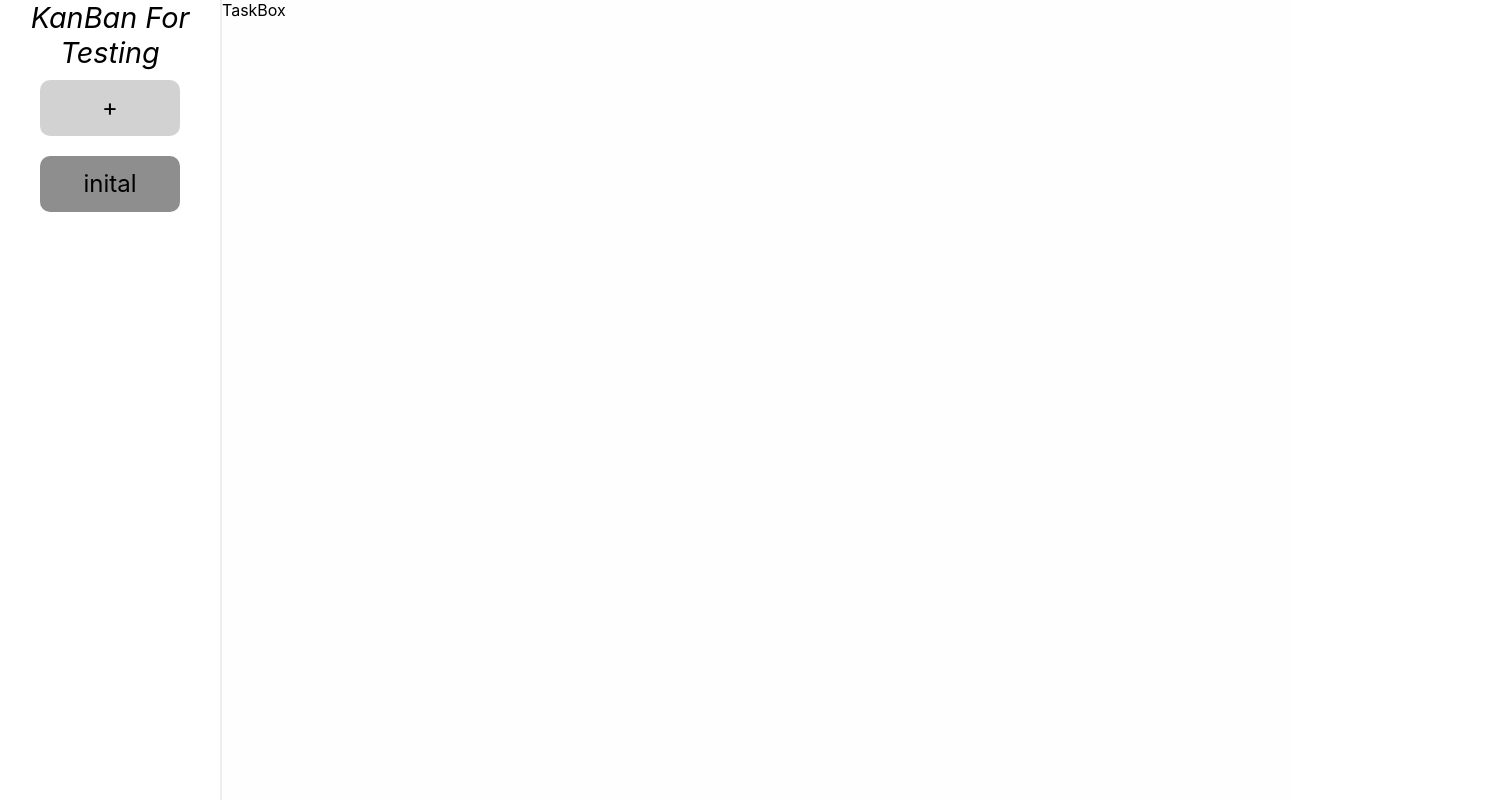
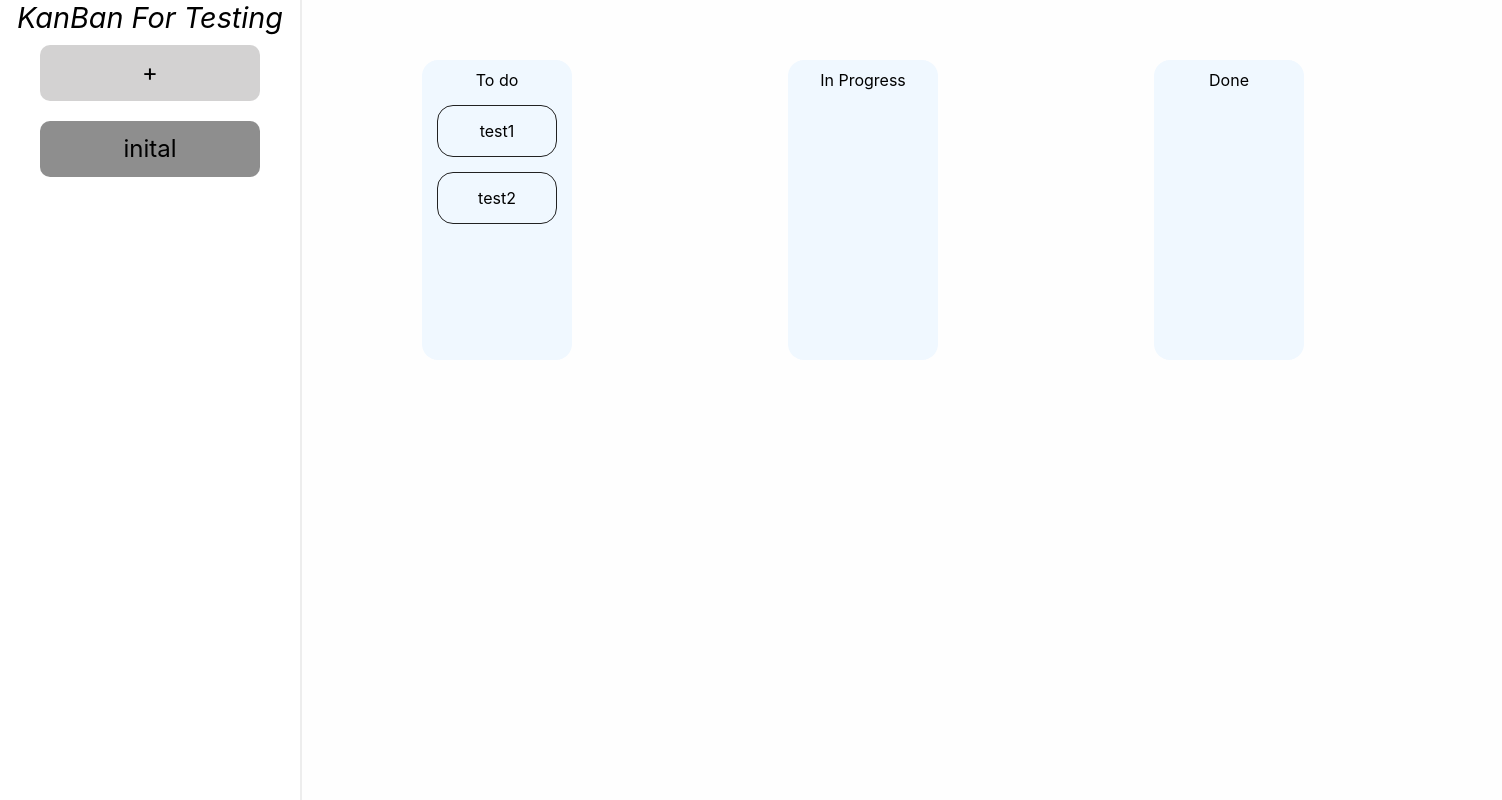
Before and after one commit to rmit-s3712674-Sijie-Shi/KanBan-copy, a React (Create React App) app: page / in a window 1280 px wide. Shown: the top 800 px of the page, 1502 px wide, since content can reach past the window. Built offline with nearby package versions, Linux system fonts and the light colour scheme.

Commit message:
adding task card to task columns

```diff
--- a/src/App.css
+++ b/src/App.css
@@ -4,14 +4,15 @@
 
 .left-panel {
   flex-shrink: 1;
-  min-width: 220px;
+  min-width: 300px;
   text-align: center;
   width: 300px;
   height: 100vh;
   border-right: 2px solid #ededed;
 }
+
 .task-box {
   flex: 1;
-  min-width: 1070px;
+  min-width: 1200px;
   background-color: #fefefe;
 }
--- a/src/App.js
+++ b/src/App.js
@@ -7,9 +7,9 @@ function App() {
   const initValue = useMemo(() => [
     {
       title: "inital",
-      todo: [],
-      doing:[],
-      done:[]
+      todo: ["test1", "test2"],
+      doing:["test3"],
+      done:["test5"]
     },
   ], [])
 
--- a/src/components/leftpanel/leftpanel.js
+++ b/src/components/leftpanel/leftpanel.js
@@ -36,8 +36,8 @@ const LeftPanel = ({ events, setEvents, currentEvent, setCurrentEvent }) => {
                 </div>
 
                 <div className={styles.eventList}>
-                    {events.map((value) => (
-                        <div className={`${styles.event} ${value.title === currentEvent.title ? styles.selected : ''}`} onClick={() => setCurrentEvent(value)}>{value.title}</div>
+                    {events.map((value, i) => (
+                        <div key={i} className={`${styles.event} ${value.title === currentEvent.title ? styles.selected : ''}`} onClick={() => setCurrentEvent(value)}>{value.title}</div>
                     ))}
                 </div>
             </div>
--- a/src/components/taskbox/taskbox.js
+++ b/src/components/taskbox/taskbox.js
@@ -1,10 +1,36 @@
 import React from "react";
-import {style} from "./taskbox.module.css"
+import styles from "./taskbox.module.css"
+import TaskCard from "../tastcard/taskcard";
 
-const TaskBox = ({events, setEvents, currentEvent, setCurrentEvent}) => {
-    return(
+
+
+let status = {
+    todo: "todo",
+    doing: "doing",
+    done: "done"
+}
+const TaskBox = ({ events, setEvents, currentEvent, setCurrentEvent }) => {
+    console.log(currentEvent)
+    return (
         <>
-        <div className="task-box">TaskBox</div></>
+            <div className={`task-box `}>
+                <div className={styles.container}>
+                    <div className={styles.column}>
+                    <div className={styles.title}>To do </div>
+                    {currentEvent.todo.map((value, i) => (
+                        <TaskCard task={value} status={status.todo} key={i}></TaskCard>
+                    ))}
+                    </div>
+                    <div className={styles.column}>
+                       <div className={styles.title}>In Progress</div>
+                    </div>
+                    <div className={styles.column}>
+                    <div className={styles.title}> Done</div>
+                    </div>
+                </div>
+
+            </div>
+        </>
     )
 }
 
--- a/src/components/taskbox/taskbox.module.css
+++ b/src/components/taskbox/taskbox.module.css
@@ -0,0 +1,20 @@
+.container {
+    display: flex;
+    gap: 20%;
+    padding-left: 10%;
+    padding-top: 5%;
+}
+
+.title {
+    padding-top: 10px;
+}
+
+.column{
+    background-color: aliceblue;
+    min-width: 150px;
+    min-height: 300px;
+    align-items: center;
+    text-align: center;
+    border-radius: 1rem;
+
+}
--- /dev/null
+++ b/src/components/tastcard/taskcard.js
@@ -0,0 +1,17 @@
+import React from "react";
+import styles from "./taskcard.module.css";
+
+const TaskCard = ({task, status, key}) => {
+    console.log(key)
+    return (
+        <>
+            <div key={key} className={styles.cardContainer}>
+                <div className={styles.taskTitle}>
+                    {task}
+                </div>
+            </div>
+        </>
+    )
+}
+
+export default TaskCard;
--- /dev/null
+++ b/src/components/tastcard/taskcard.module.css
@@ -0,0 +1,10 @@
+.cardContainer{
+    padding: 10%;
+    border: 0.1px solid rgb(34, 34, 34);
+    border-radius: 1rem;
+    margin: 10%;
+}
+
+.taskTitle {
+    text-align: center;
+}
```
Also changed, not shown: src/components/column/column.js (added).
